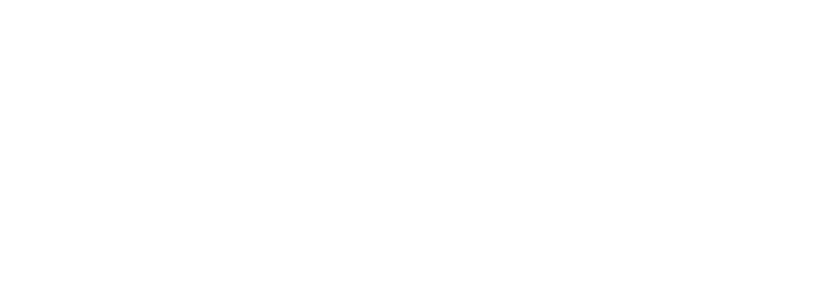
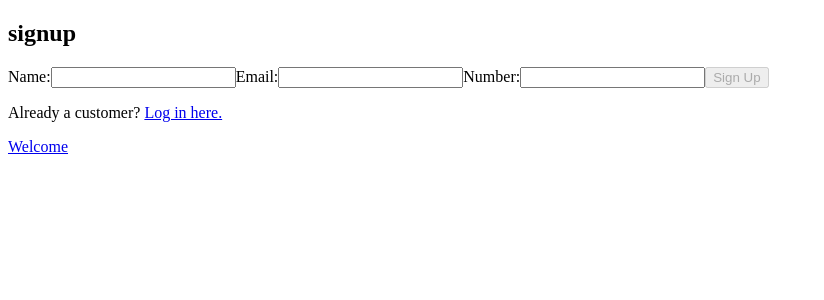
Before and after one commit to Akhil2105/Angular, an Angular app: page /signup in a window 1280 px wide. Before the commit this address led to /. Shown: the top 300 px of the page, without its empty margins (0-824 px from the left). Built offline with nearby package versions, Linux system fonts and the light colour scheme.

Commit message:
adding sigup funciton

```diff
--- a/src/app/app-routing.module.ts
+++ b/src/app/app-routing.module.ts
@@ -1,13 +1,15 @@
-// src/app/app-routing.module.ts
+
 import { NgModule } from '@angular/core';
 import { RouterModule, Routes } from '@angular/router';
 import { WelcomeComponent } from './welcome/welcome.component';
 import { LoginComponent } from './login/login.component';
+import { SignupComponent } from './signup/signup.component';
 
 const routes: Routes = [
   { path: '', redirectTo: '/welcome', pathMatch: 'full' },
   { path: 'welcome', component: WelcomeComponent },
   { path: 'login', component: LoginComponent },
+  {path: 'signup', component: SignupComponent},
 ];
 
 @NgModule({
--- a/src/app/app.module.ts
+++ b/src/app/app.module.ts
@@ -7,11 +7,12 @@
 import { AppComponent } from './app.component';
 import { WelcomeComponent } from './welcome/welcome.component';
 import { LoginComponent } from './login/login.component';
+import { SignupComponent } from './signup/signup.component';
 
 
 @NgModule({
-  declarations: [AppComponent, WelcomeComponent, LoginComponent],
-  imports: [BrowserModule, FormsModule, RouterModule, AppRoutingModule], // Add RouterModule here
+  declarations: [AppComponent, WelcomeComponent, LoginComponent, SignupComponent],
+  imports: [BrowserModule, FormsModule, RouterModule, AppRoutingModule, RouterModule.forRoot([], { enableTracing: true })], // Add RouterModule here
 
   bootstrap: [AppComponent],
 })
--- a/src/app/login/login.component.html
+++ b/src/app/login/login.component.html
@@ -1,4 +1,3 @@
-<!-- src/app/login/login.component.html -->
 <div>
     <h2>Login</h2>
     <form #loginForm="ngForm" (ngSubmit)="onSubmit(loginForm)">
@@ -11,6 +10,6 @@
       <button type="submit" [disabled]="!loginForm.valid">Login</button>
     </form>
 
-    <p>Not registered? <a routerLink="/welcome">Sign up here.</a></p>
-    <p><a routerLink="/welcome">Welcome</a></p> <!-- Ensure this is correctly set to navigate back to the welcome page -->
+    <p class="signup">New customer? <a routerLink="/welcome">Sign up here.</a></p>
+    <p><a routerLink="/welcome">Welcome</a></p>
   </div>
--- a/src/app/login/login.component.scss
+++ b/src/app/login/login.component.scss
@@ -0,0 +1,38 @@
+
+button
+{
+    background-color: #3498db;
+    color: #fff;
+    padding: 10px 15px;
+    border: 1px;
+    border-radius: 4px;
+    cursor: pointer;
+}
+label{
+    display: block;
+    padding: 2px;
+    margin: auto;
+}
+form{
+    max-width: 400px;
+    margin: 0 auto;
+    padding: 10px;
+    background-color: #ecc7c7;
+    border: 1px solid #ca3f3f;
+    border-radius: 8px;
+    box-shadow: 0 0 10px rgba(0, 0, 0, 0.1);
+}
+button{
+    display: block;
+    margin-top: 2px;
+}
+button:hover{
+    background-color: aqua;
+
+}
+.signup{
+    margin: auto;
+    align-items: center;
+    place-content: allign-content;
+;
+}
--- a/src/app/login/login.component.ts
+++ b/src/app/login/login.component.ts
@@ -1,4 +1,5 @@
-// login.component.ts
+
+import { query } from '@angular/animations';
 import { Component } from '@angular/core';
 
 @Component({
@@ -9,8 +10,12 @@
 export class LoginComponent {
   onSubmit(loginForm: any): void {
     if (loginForm.valid) {
-      // Implement your login logic here
+
       console.log('Login Form Submitted:', loginForm.value);
     }
   }
 }
+let paragraphElement = document.querySelector('.signup');
+paragraphElement?.addEventListener('click', function() {
+  alert('Button clicked!');
+});
--- /dev/null
+++ b/src/app/model/user.model.ts
@@ -0,0 +1,6 @@
+
+export interface User {
+    name: string;
+    email: string;
+    number: string;
+  }
--- /dev/null
+++ b/src/app/signup/signup.component.html
@@ -0,0 +1,20 @@
+
+
+<div>
+  <h2>signup</h2>
+  <form #signupForm="ngForm" (Submit)="onSubmit(signupForm)">
+    <label for="name">Name:</label>
+    <input type="text" id="name" name="name" [(ngModel)]="user.name" required>
+
+    <label for="email">Email:</label>
+    <input type="email" id="email" name="email" [(ngModel)]="user.email" required>
+
+    <label for="number">Number:</label>
+    <input type="text" id="number" name="number" [(ngModel)]="user.number" required>
+
+    <button type="submit" [disabled]="!signupForm.valid">Sign Up</button>
+  </form>
+
+  <p class="login">Already a customer? <a routerLink="/login">Log in here.</a></p>
+  <p><a routerLink="/welcome">Welcome</a></p>
+</div>
--- /dev/null
+++ b/src/app/signup/signup.component.ts
@@ -0,0 +1,24 @@
+// src/app/signup/signup.component.ts
+
+import { Component } from '@angular/core';
+import { NgForm } from '@angular/forms';
+import { Router } from '@angular/router';
+import { User } from '../model/user.model';
+
+@Component({
+  selector: 'app-signup',
+  templateUrl: './signup.component.html',
+  styleUrls: ['./signup.component.scss'],
+})
+export class SignupComponent {
+  user: User = { name: '', email: '', number: '' };
+
+  constructor(private router: Router) {}
+
+  onSubmit(signupForm: NgForm): void {
+    if (signupForm.valid) {
+
+      this.router.navigate(['/signup']);
+    }
+  }
+}
--- a/src/app/welcome/welcome.component.html
+++ b/src/app/welcome/welcome.component.html
@@ -1,6 +1,8 @@
-<!-- src/app/welcome/welcome.component.html -->
-<div>
-  <h2>Welcome to Our App!</h2>
-  <p>Click the link below to log in:</p>
-  <a routerLink="/login">Login</a>
-</div>
+
+
+<h2>Welcome to Our App!</h2>
+<p>Choose an option:</p>
+<ul>
+  <li><a routerLink="/login">Login</a></li>
+  <li><a routerLink="/signup">Sign Up</a></li>
+</ul>
--- a/src/app/welcome/welcome.component.ts
+++ b/src/app/welcome/welcome.component.ts
@@ -1,4 +1,3 @@
-// src/app/welcome/welcome.component.ts
 import { Component } from '@angular/core';
 
 @Component({
--- a/src/index.html
+++ b/src/index.html
@@ -2,7 +2,7 @@
 <html lang="en">
 <head>
   <meta charset="utf-8">
-  <title>LoginPage</title>
+  <title>Our app</title>
   <base href="/">
   <meta name="viewport" content="width=device-width, initial-scale=1">
   <link rel="icon" type="image/x-icon" href="favicon.ico">
```
Also changed, not shown: src/app/signup/signup.component.scss (added), 1 other file (tests, documents, lock files or other folders).
